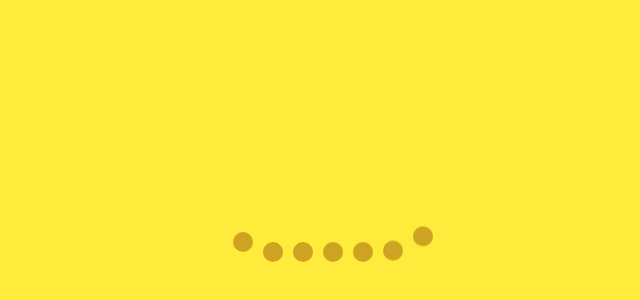
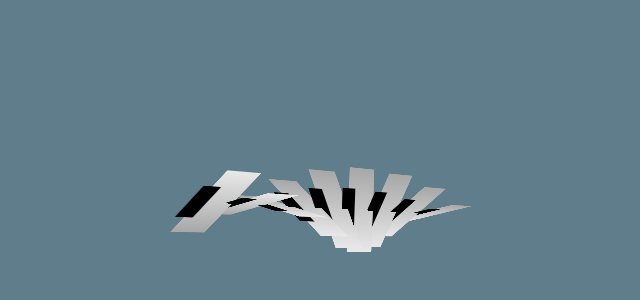
Before and after one commit to 523711167/css2024, a React (Create React App) app: page / in a window 1280 px wide. Shown: the part 148-448 px from the top of the page, without its empty margins (307-947 px from the left). Built offline with nearby package versions, Linux system fonts and the light colour scheme.

Commit message:
3D旋转动画效果

```diff
--- a/src/11-跳动小球/index.jsx
+++ b/src/11-跳动小球/index.jsx
@@ -1,7 +1,8 @@
 import React from 'react'
 import './index.css'
 /**
- *
+ * 跳动小球
+ * 1.延迟动画效果实现
  * @Author pxx
  * @DATA 2023/9/19 20:58
  */
--- /dev/null
+++ b/src/12-3D旋转动画效果/index.css
@@ -0,0 +1,91 @@
+body {
+    margin: 0;
+    padding: 0;
+    background: #607d8b;
+}
+
+.box {
+    position: absolute;
+    top: calc(50% - 100px);
+    left: calc(50% - 135px);
+    height: 200px;
+    /* 转化为3D表现 */
+    transform-style: preserve-3d;
+    transform: perspective(1000px) rotateY(45deg);
+}
+
+.box div {
+    position: absolute;
+    top: 0;
+    left: 0;
+    height: 100%;
+    display: flex;
+    transform-style: preserve-3d ;
+}
+
+/*  */
+.box div span {
+    position: relative;
+    display: block;
+    width: 50px;
+    height: 100px;
+    background: linear-gradient(#e8e8e8, #a7a7a7);
+    animation: animate 2.8s linear infinite;
+}
+
+.box div span::before {
+    content: '';
+    position: absolute;
+    display: block;
+    width: 100%;
+    height: 100%;
+    background: #000;
+    transform-style: preserve-3d;
+    transform: translateX(-25px) scale(0.5);
+}
+
+.box div span:nth-child(1) {
+    animation-delay: 0s;
+}
+
+.box div span:nth-child(2) {
+    animation-delay: 0.2s;
+}
+
+.box div span:nth-child(3) {
+    animation-delay: 0.4s;
+}
+
+.box div span:nth-child(4) {
+    animation-delay: 0.6s;
+}
+
+.box div span:nth-child(5) {
+    animation-delay: 0.8s;
+}
+
+.box div span:nth-child(6) {
+    animation-delay: 1.0s;
+}
+
+.box div span:nth-child(7) {
+    animation-delay: 1.2s;
+}
+
+.box div span:nth-child(8) {
+    animation-delay: 1.4s;
+}
+
+.box div span:nth-child(9) {
+    animation-delay: 1.6s;
+}
+
+@keyframes animate {
+    0% {
+        transform: rotateX(0deg);
+    }
+    100% {
+        transform: rotateX(360deg);
+    }
+
+}
--- /dev/null
+++ b/src/12-3D旋转动画效果/index.jsx
@@ -0,0 +1,32 @@
+import React from 'react'
+import './index.css'
+
+/**
+ * 3D旋转效果 有点抽象不太好理解
+ * 1. transform-style: preserve-3d;这个元素的效果貌似
+ * 只有影响当前的元素，子元素无效
+ * 2. 比较抽象不太好理解
+ * @Author pxx
+ * @DATA 2023/9/20 21:50
+ */
+function Index() {
+	return (
+		<>
+			<div className="box">
+				<div>
+					<span></span>
+					<span></span>
+					<span></span>
+					<span></span>
+					<span></span>
+					<span></span>
+					<span></span>
+					<span></span>
+					<span></span>
+				</div>
+			</div>
+		</>
+	)
+}
+
+export default Index
--- a/src/App.js
+++ b/src/App.js
@@ -7,7 +7,8 @@
 // import Index from './07-流体加载效果'
 // import Index from './08-发光渐变加载环效果'
 // import Index from './09-蛇形边框加载动画'
-import Index from './11-跳动小球'
+// import Index from './11-跳动小球'
+import Index from './12-3D旋转动画效果'
 
 
 function App() {
```
